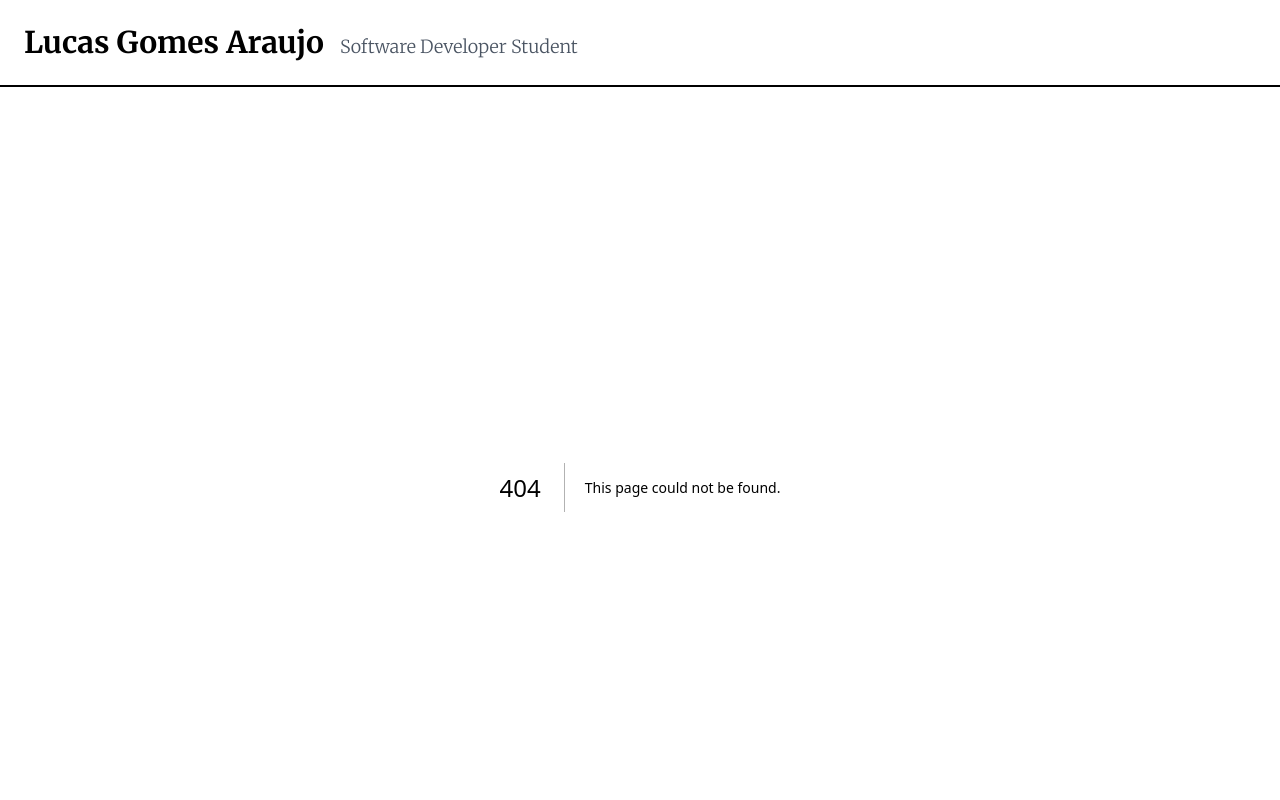
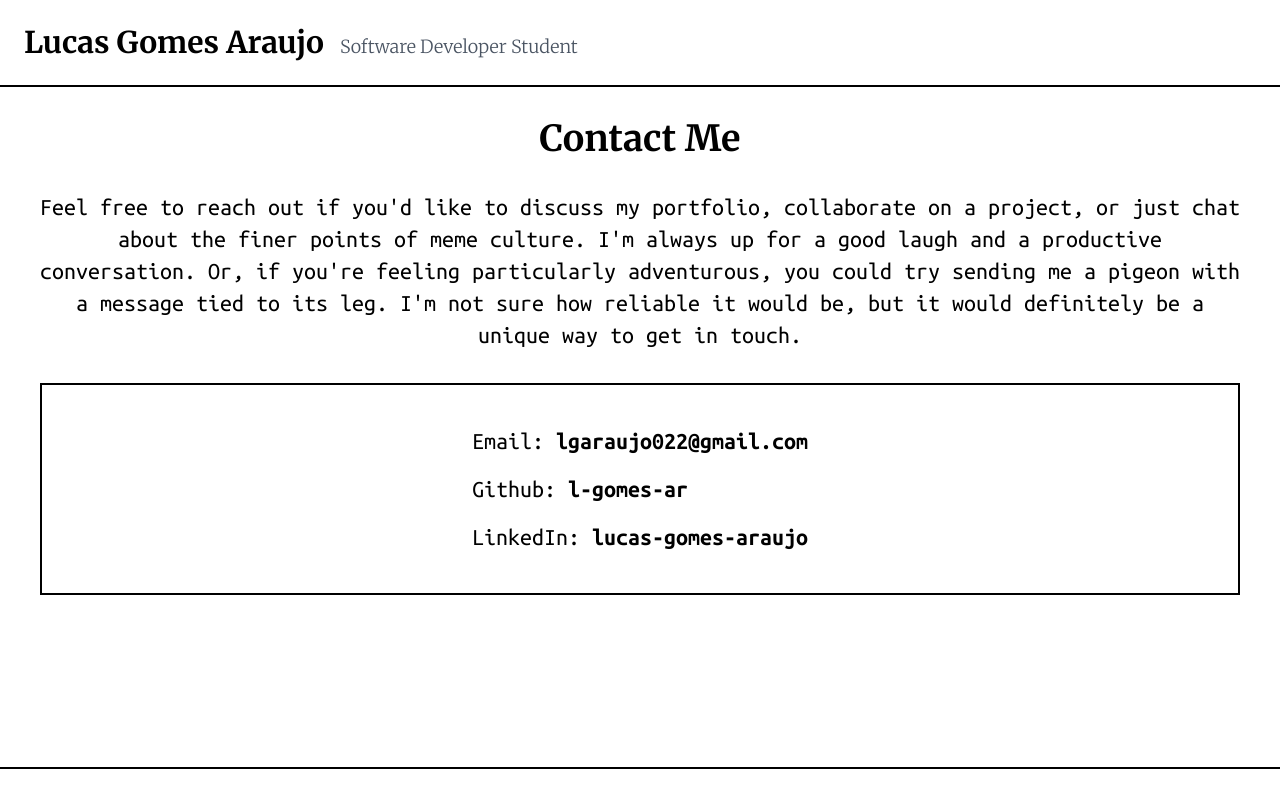
Before and after one commit to l-gomes-ar/portfolio, a Next.js app: page /contact in a window 1280 px wide. Before the commit this address had no page. Shown: the top 800 px of the page. Built offline with nearby package versions, Linux system fonts and the light colour scheme.

Commit message:
contact me page finished

```diff
--- /dev/null
+++ b/app/contact/page.tsx
@@ -0,0 +1,19 @@
+import { heading } from "../ui/fonts";
+
+export default function Page() {
+    return (
+        <div className="py-8 sm:px-8">
+            <h2 className={`${heading.className} text-xl sm:text-2xl md:text-4xl text-center`}>Contact Me</h2>
+            <p className="mt-[2rem] mx-2 text-center text-md sm:text-xl md:text-2xl">
+                Feel free to reach out if you'd like to discuss my portfolio, collaborate on a project, or just chat about the finer points of meme culture. I'm always up for a good laugh and a productive conversation. Or, if you're feeling particularly adventurous, you could try sending me a pigeon with a message tied to its leg. I'm not sure how reliable it would be, but it would definitely be a unique way to get in touch.
+            </p>
+            <div className="mx-2 my-8 p-8 border-2 border-black">
+                <div className="mx-auto max-w-fit">
+                    <p className="py-2 text-md sm:text-xl md:text-2xl">Email: <a className='font-bold' href="mailto:lgaraujo022@gmail.com">lgaraujo022@gmail.com</a></p>
+                    <p className="py-2 text-md sm:text-xl md:text-2xl">Github: <a className='font-bold' href="https://github.com/l-gomes-ar">l-gomes-ar</a></p>
+                    <p className="py-2 text-md sm:text-xl md:text-2xl">LinkedIn: <a className='font-bold' href="https://www.linkedin.com/in/lucas-gomes-araujo">lucas-gomes-araujo</a></p>
+                </div>
+            </div>
+        </div>
+    );
+}
--- a/app/ui/homepage/profile.tsx
+++ b/app/ui/homepage/profile.tsx
@@ -47,7 +47,7 @@ export default function Profile() {
                             <Button className="w-full" variant='outlined' color="black">
                                 Experience my Projects
                             </Button>
-                            <Button className="w-full" variant="outlined" color="black">
+                            <Button className="w-full" variant="outlined" color="black" onClick={() => open('/contact', '_self')}>
                                 Get in Touch
                             </Button>
                     </div>
```
